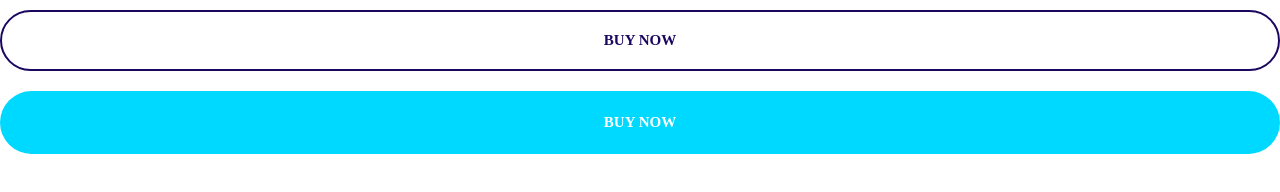
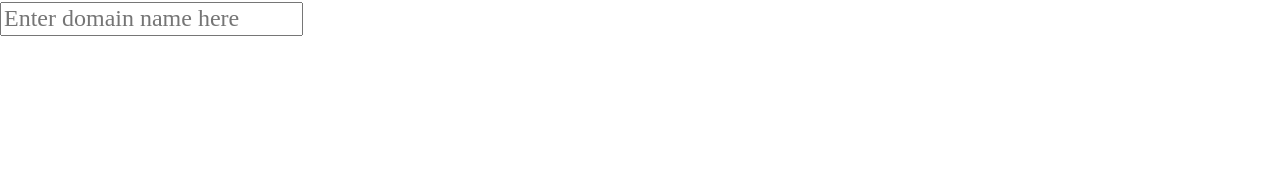
Before and after one commit to eyobderese/Moshe_HTML_and_CSS_project, a plain HTML site: page HTML/index.html in a window 1280 px wide. Drawn offline with Linux system fonts and the light colour scheme.

Commit message:
definig Input

```diff
--- a/HTML/index.html
+++ b/HTML/index.html
@@ -14,7 +14,6 @@
     <link rel="stylesheet" href="../CSS/stayle.css" />
   </head>
   <body>
-    <button class="btn btn--outline btn--block">Buy Now</button>
-    <a href="#" class="btn btn--secondary btn--block">Buy Now</a>
+    <input type="text" class="input" placeholder="Enter domain name here " />
   </body>
 </html>
```
